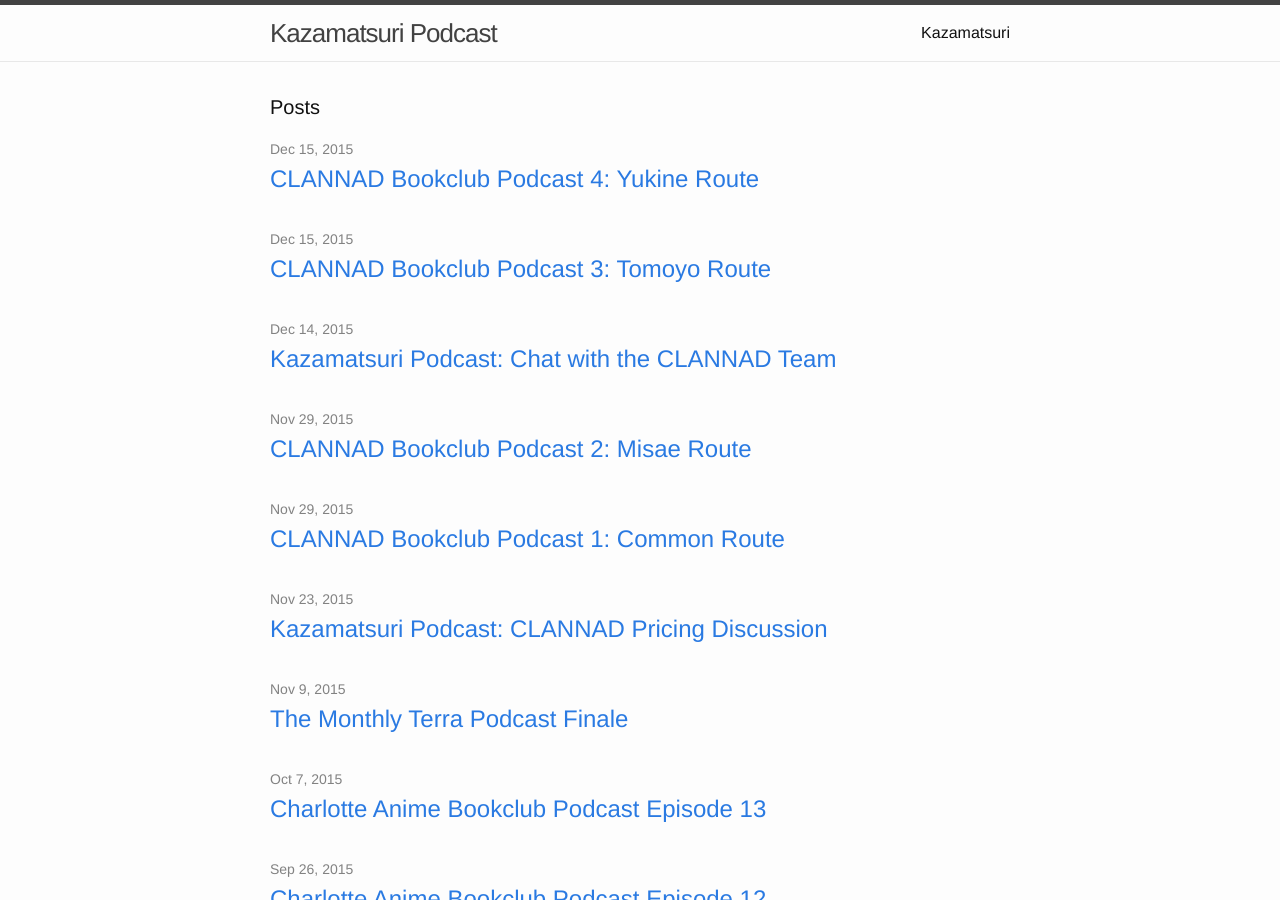
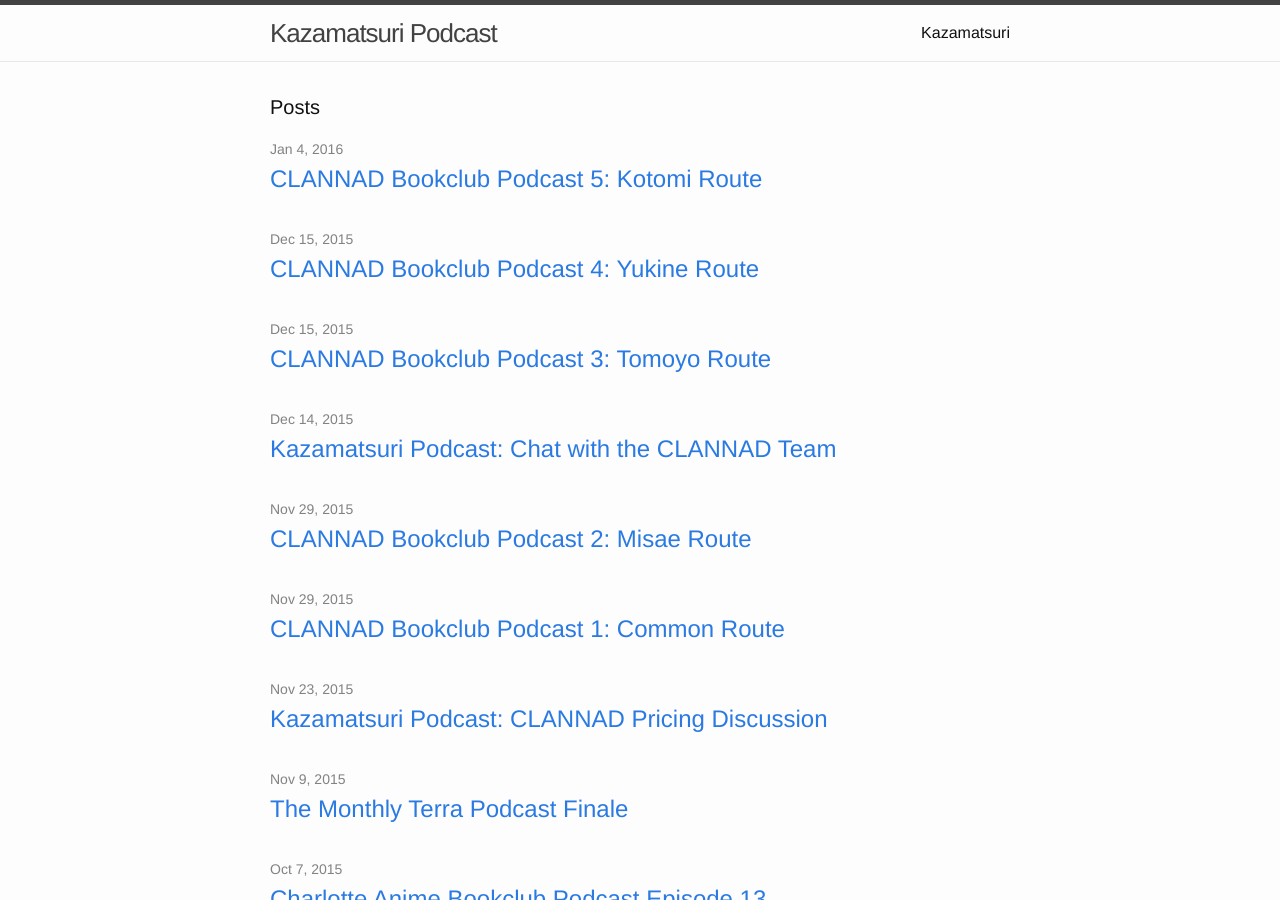
Before and after one commit to KazamatsuriOrg/podcast, a Jekyll site: the page built from index.html, in a window 1280 px wide and 900 px high. Built offline with Jekyll 4.4.1, drawn with Linux system fonts in a browser that asks for light colours; nearby versions of some CDN libraries; comment, search, counter and statistics services are not loaded.

Commit message:
CLANNADBC5
New episode, and fixed ID of CLANNADBC4. (whoops)

```diff
--- /dev/null
+++ b/_posts/2016-01-04-CLANNADBC5.md
@@ -0,0 +1,9 @@
+---
+layout: post
+title:  "CLANNAD Bookclub Podcast 5: Kotomi Route"
+date:   2016-01-04 05:02:00
+fileid: CLANNADBC5
+length: 53411840
+---
+
+Episode 5 of the CLANNAD Bookclub Podcast
```
Also changed, not shown: _posts/2015-12-20-CLANNADBC4.md (+1 -1 lines).
